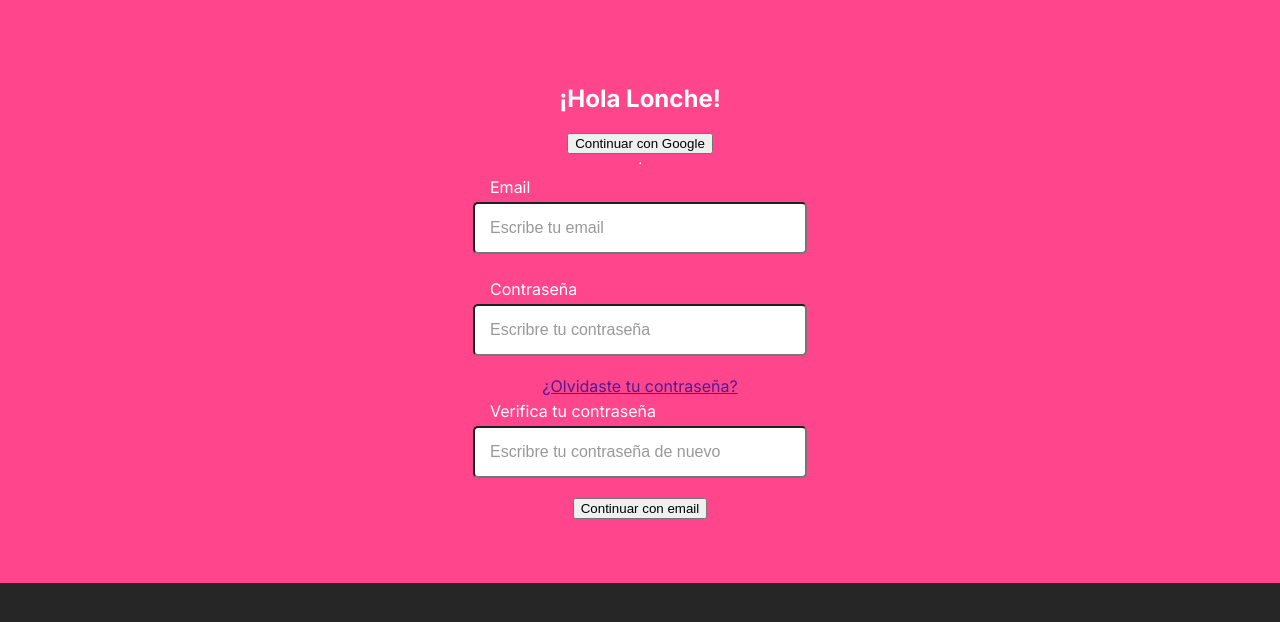
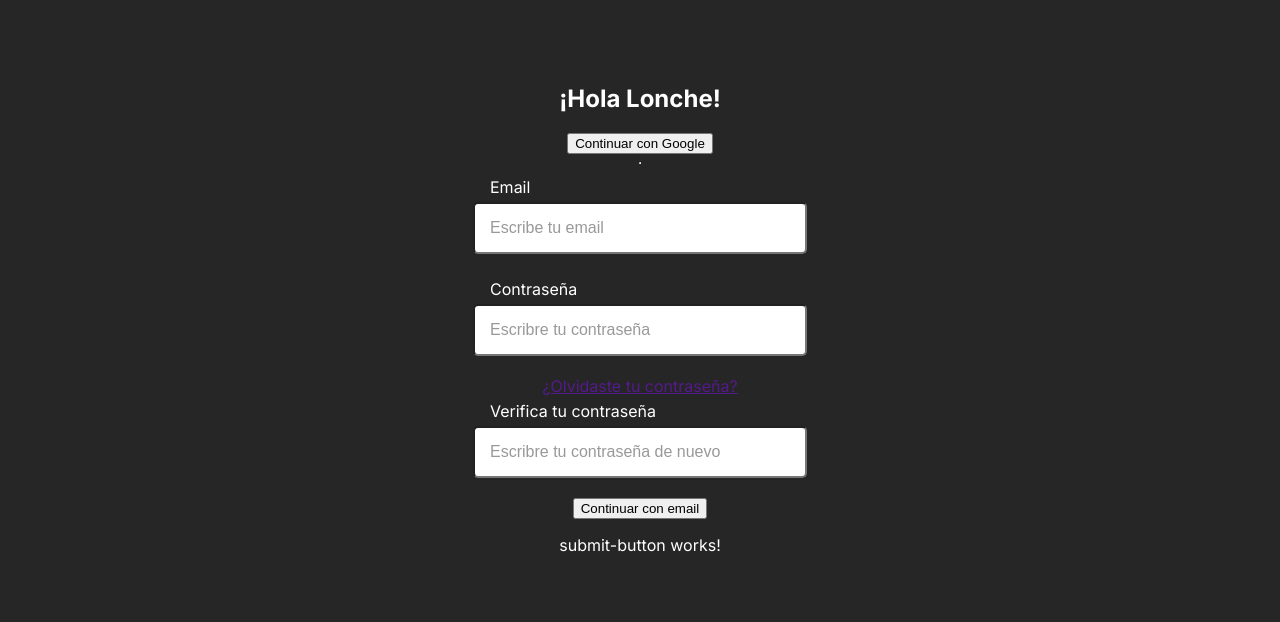
Before and after one commit to BetoC2/Lonche, an Angular app: page /login in a window 1280 px wide. Shown: the top 622 px of the page. Built offline with nearby package versions, Linux system fonts and the light colour scheme.

Commit message:
Standalone components module creation and setup

```diff
--- /dev/null
+++ b/src/app/components/global/default-input/default-input.component.html
@@ -0,0 +1 @@
+<input type="text">
--- a/src/app/components/global/submit-button/submit-button.component.ts
+++ b/src/app/components/global/submit-button/submit-button.component.ts
@@ -1,7 +1,7 @@
 import { Component } from '@angular/core';
 
 @Component({
-  selector: 'app-submit-button',
+  selector: 'submit-button',
   standalone: true,
   imports: [],
   templateUrl: './submit-button.component.html',
--- a/src/app/components/pages/login/login.component.html
+++ b/src/app/components/pages/login/login.component.html
@@ -11,6 +11,8 @@
         <label for="">Verifica tu contraseña</label>
         <input type="password" placeholder="Escribre tu contraseña de nuevo">
         <button>Continuar con email</button>
+        <submit-button></submit-button>
+
     </form>
 
 </section>
--- a/src/app/components/pages/login/login.component.scss
+++ b/src/app/components/pages/login/login.component.scss
@@ -7,7 +7,6 @@
   flex-direction: column;
   align-items: center;
   justify-content: center;
-  background-color: $main;
   width: 100%;
   padding: 5% 0;
 
--- a/src/app/components/pages/login/login.component.ts
+++ b/src/app/components/pages/login/login.component.ts
@@ -1,10 +1,11 @@
 import { Component } from '@angular/core';
 import { RouterModule, Router } from '@angular/router';
+import { GlobalComponentsModule } from '../../../modules/global-components/global-components.module';
 
 @Component({
   selector: 'app-login',
   standalone: true,
-  imports: [RouterModule],
+  imports: [RouterModule, GlobalComponentsModule],
   templateUrl: './login.component.html',
   styleUrl: './login.component.scss'
 })
```
Also changed, not shown: src/app/components/global/default-input/default-input.component.ts (added, +12 -0 lines), src/app/modules/global-components/global-components.module.ts (added, +17 -0 lines), src/app/components/global/default-input/default-input.component.scss (added), 1 other file (tests, documents, lock files or other folders).
